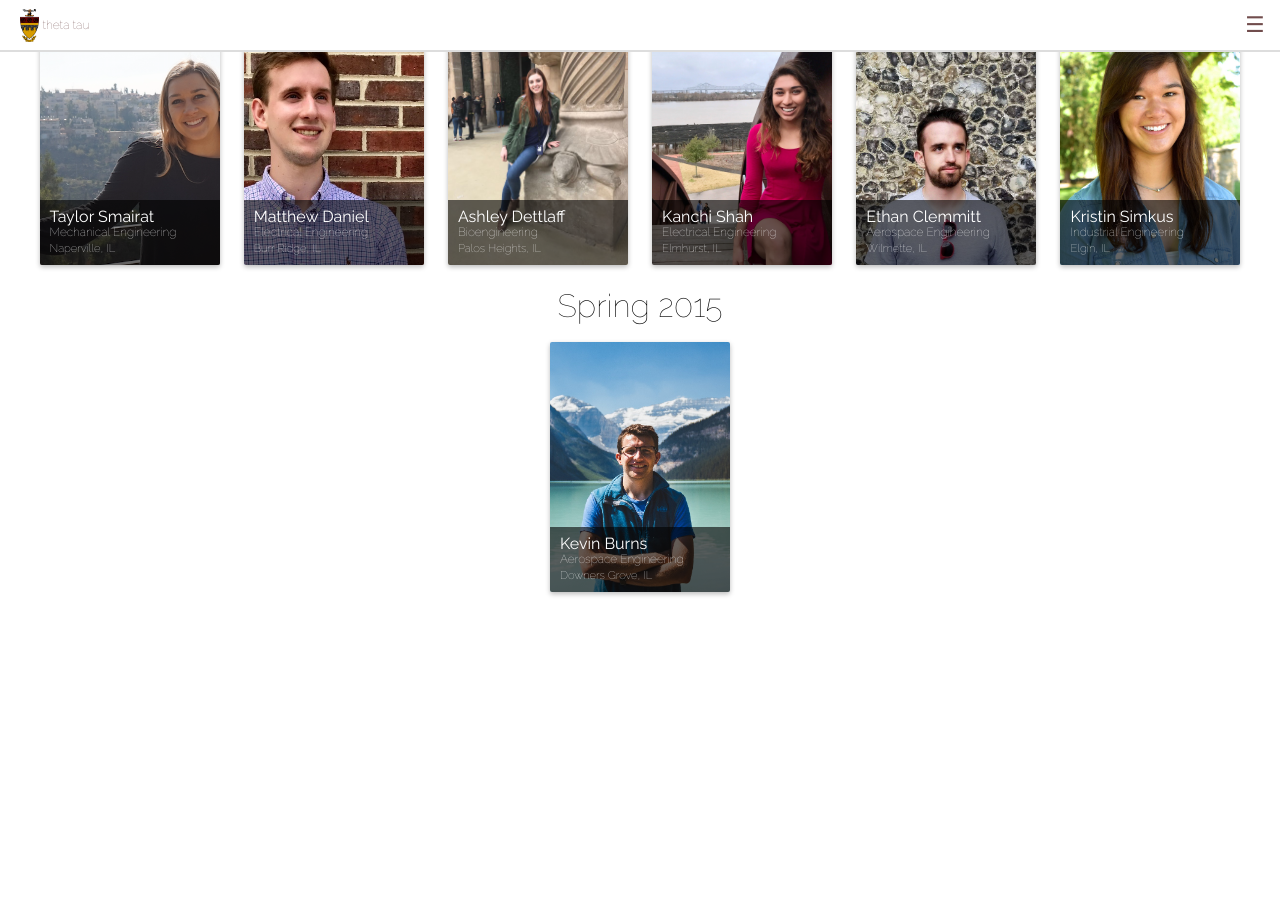
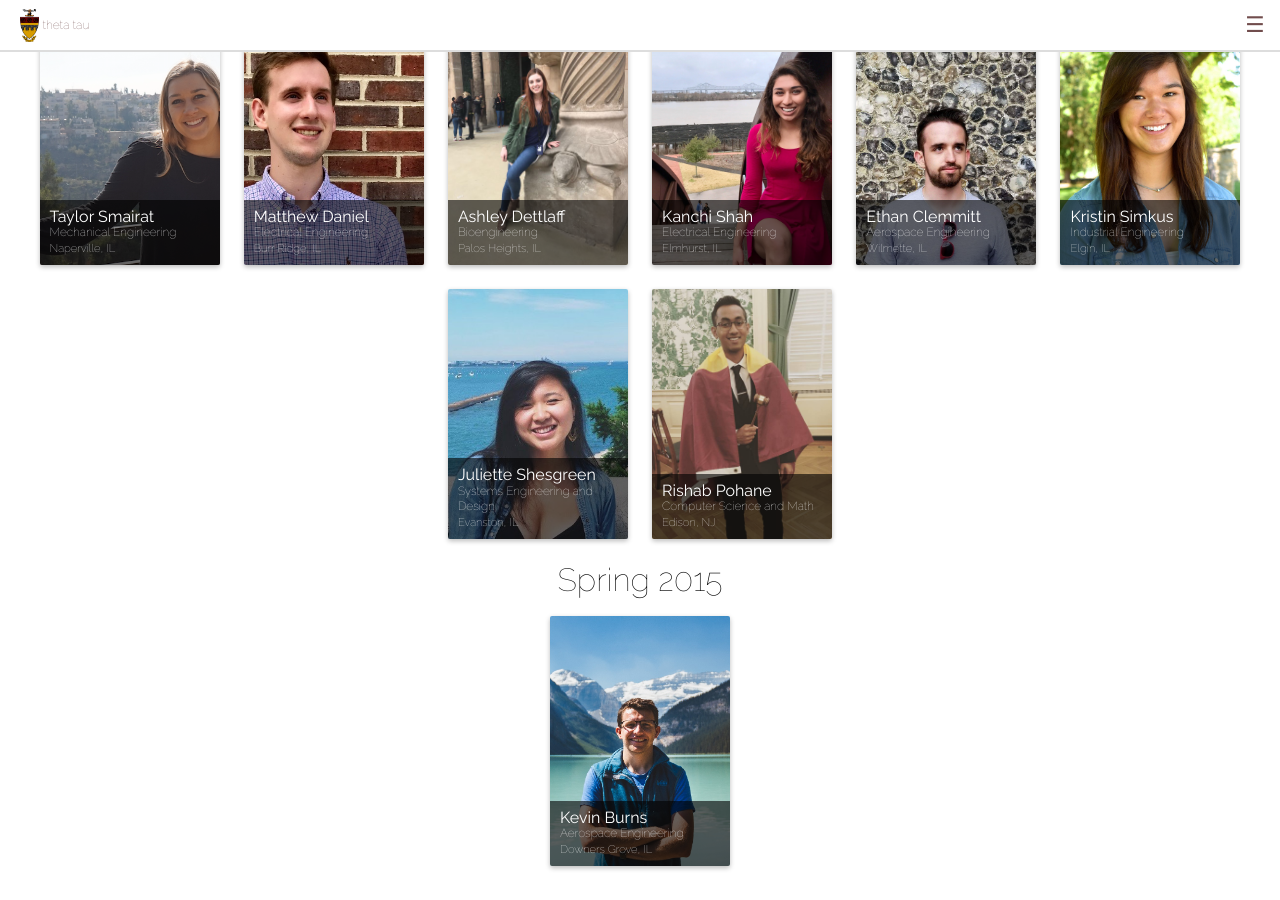
Before and after one commit to KappaThetaTau/kappathetatau.github.io, a Jekyll site: the page built from brothers.html, in a window 1280 px wide and 900 px high, scrolled down 2326 px. Built offline with Jekyll 4.4.1, drawn with Linux system fonts in a browser that asks for light colours; nearby versions of some CDN libraries; before the commit the page ends 2952 px from its top, so only the background shows below that.

Commit message:
Updated brothers

```diff
--- a/_data/members.yml
+++ b/_data/members.yml
@@ -120,6 +120,14 @@ classes:
     major: Industrial Engineering
     name: Kristin Simkus
     picture: kristin_simkus.jpg
+  - hometown: Evanston, IL
+    major: 'Systems Engineering and Design '
+    name: Juliette Shesgreen
+    picture: juliette_shesgreen.jpg
+  - hometown: Edison, NJ
+    major: Computer Science and Math
+    name: Rishab Pohane
+    picture: rishab_pohane.jpg
 - Spring 2015:
   - hometown: Downers Grove, IL
     major: Aerospace Engineering
--- a/scripts/Theta Tau Website Brother Info.csv
+++ b/scripts/Theta Tau Website Brother Info.csv
@@ -29,3 +29,5 @@ Timestamp,Email Address,Pledge Class,Full Name (ie. Dylan Huang),Major (ie. Comp
 2/24/2018 16:00:49,eafulto2@illinois.edu,Spring 2016,Emily Fulton,Civil Engineering,"Millstadt, IL",https://www.linkedin.com/in/emily-fulton-5138a7115/,https://drive.google.com/open?id=1RWddorx3f-Zsu5ZV5YS8X7vUFtJD67Ec
 2/24/2018 19:20:06,kppatel7@illinois.edu,Fall 2017,Keshav Patel,Systems Engineering,"Schaumburg, IL",http://linkedin.com/in/keshavpatel11,https://drive.google.com/open?id=1aQHWOANDPNI26RvCz_q_hp6n8nGHpNia
 2/24/2018 20:12:12,ksimkus2@illinois.edu,Fall 2015,Kristin Simkus,Industrial Engineering,"Elgin, IL",https://www.linkedin.com/in/kristin-simkus/,https://drive.google.com/open?id=1Ae9tiqvYRDA8-m_7EOLS5BlHmRVTfwlU
+2/25/2018 15:49:06,shesgre2@illinois.edu,Fall 2015,Juliette Shesgreen,Systems Engineering and Design ,"Evanston, IL",,https://drive.google.com/open?id=1yzzKJdOwwDSoTBWD47LdSxvtVhagKy-u
+2/25/2018 16:24:12,pohane2@illinois.edu,Fall 2015,Rishab Pohane,Computer Science and Math,"Edison, NJ",https://www.linkedin.com/in/rishab-pohane,https://drive.google.com/open?id=1N2EzPizm40FuAeahVJZYUhf-BEaPOThA
```
Also changed, not shown: assets/imgs/brothers/juliette_shesgreen.jpg (added), assets/imgs/brothers/rishab_pohane.jpg (added).
